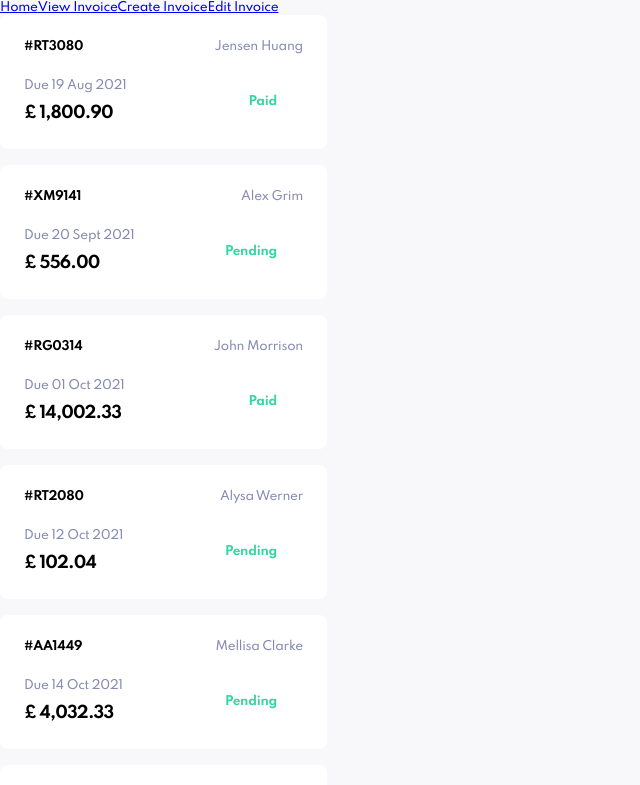
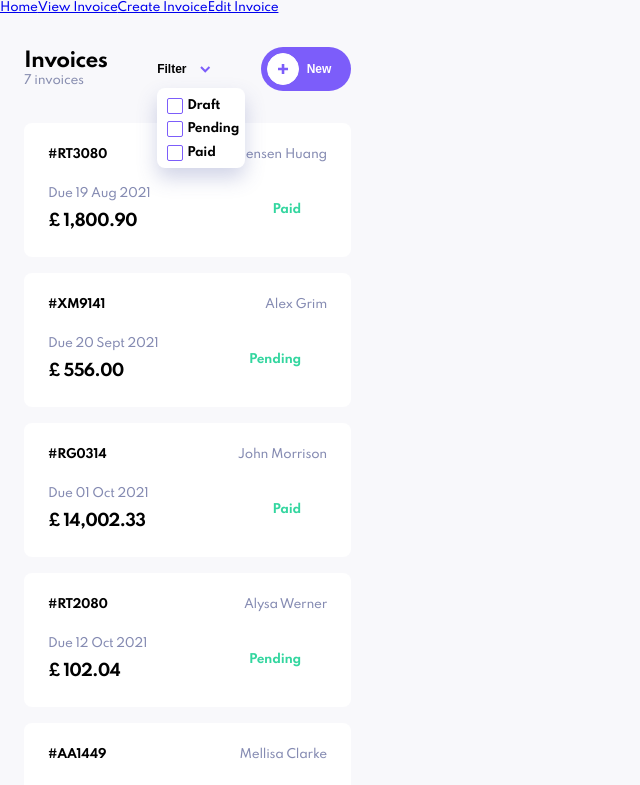
Before and after one commit to MareikeW/invoice-app, a React (Create React App) app: page / in a window 1280 px wide. Shown: the top 785 px of the page, without its empty margins (0-640 px from the left). Built offline with nearby package versions, Linux system fonts and the light colour scheme.

Commit message:
MenuComponent für Startseite inaktiv fertig

```diff
--- a/src/App.css
+++ b/src/App.css
@@ -56,6 +56,7 @@ h4 { /* Filter-Select, Id, Statusangabe,
 button {
   border-radius: 24px;
   font-weight: 700;
+  cursor: pointer;
 }
 
 .invoice__data {
@@ -91,3 +92,7 @@ button {
   line-height: 32px;
   letter-spacing: -0.38px;
 }
+
+ul {
+  list-style: none;
+}
--- a/src/components/invoice-card/InvoiceCard.js
+++ b/src/components/invoice-card/InvoiceCard.js
@@ -16,7 +16,7 @@ function InvoiceCard(props) {
         return new Intl.DateTimeFormat('en-Gb', options).format(dateObj);
     }
 
-    function coloriseStatus(status) {
+    /*function coloriseStatus(status) {
         switch (status) {
             case "draft":
                 return status.style.color = "#373B53";
@@ -27,7 +27,7 @@ function InvoiceCard(props) {
             default:
                 return status.style.color = "#fff";
         }
-    }
+    }*/
 
     return (
         <Container>
--- a/src/components/invoice-card/invoiceCard-styles.js
+++ b/src/components/invoice-card/invoiceCard-styles.js
@@ -7,6 +7,8 @@ export const Container = styled.div`
     max-width: 327px;
     position: relative;
     margin-bottom: 16px;
+    margin-left: 24px;
+    margin-right: 24px;
 `
 
 export const Id = styled.h4`
--- /dev/null
+++ b/src/components/menu/Menu.js
@@ -0,0 +1,40 @@
+import React from "react";
+import {MenuContainer, NumInvoices, FilterButton,
+    FilterOptions, FilterOption, FilterCheckbox, StyledCheckbox,
+    AddInvoiceButton, PlusSign} from "./menu-styles.js";
+import {ReactComponent as Arrow} from "../../icons/icon-arrow-down.svg";
+import {ReactComponent as Plus} from "../../icons/icon-plus.svg";
+function Menu(props) {
+    return (
+        <MenuContainer>
+            <div>
+                <h2>Invoices</h2>
+                <NumInvoices>{props.amountsOfInvoices} invoices</NumInvoices>
+            </div>
+
+            <div>
+                <FilterButton>Filter
+                <Arrow />
+                </FilterButton>
+                <FilterOptions>
+                    <FilterOption>Draft
+                        <FilterCheckbox type="checkbox" />
+                        <StyledCheckbox></StyledCheckbox>
+                    </FilterOption>
+                    <FilterOption>Pending
+                        <FilterCheckbox type="checkbox" />
+                        <StyledCheckbox></StyledCheckbox>
+                    </FilterOption>
+                    <FilterOption>Paid
+                        <FilterCheckbox type="checkbox" />
+                        <StyledCheckbox></StyledCheckbox>
+                    </FilterOption>
+                </FilterOptions>
+            </div>
+
+            <AddInvoiceButton><PlusSign><Plus style={{position: "absolute", top: "10px", left: "10px"}}/></PlusSign> New</AddInvoiceButton>
+        </MenuContainer>
+    )
+}
+
+export default Menu;
--- /dev/null
+++ b/src/components/menu/menu-styles.js
@@ -0,0 +1,95 @@
+import styled from "styled-components";
+
+export const MenuContainer = styled.div`
+    height: 44px;
+    max-width: 327px;
+    display: flex;
+    justify-content: space-between;
+    align-items: center;
+    margin: 32px 0;
+    margin-left: 24px;
+    margin-right: 24px;
+`
+
+export const NumInvoices = styled.p`
+    color: #888EB0;
+`
+
+export const FilterButton = styled.button`
+    border: none;
+    background-color: unset;
+    width: 54px;
+    height: 15px;
+    font-size: 12px;
+    display: flex;
+    justify-content: space-between;
+    align-items: center;
+    margin: 0 auto;
+    position: relative;
+`
+
+export const FilterOptions = styled.div`
+    display: flex;
+    flex-direction: column;
+    height: 80px;
+    width: 88px;
+    background-color: #ffffff;
+    border-radius: 8px;
+    box-shadow: 0px 10px 20px rgba(72, 84, 159, 0.25);
+    position: absolute;
+    top: 88px;
+    padding-left: 10px;
+    padding-top: 10px;
+    z-index: 1;
+`
+
+export const FilterOption = styled.label`
+    height: 16px;
+    font-weight: 700;
+    position: relative;
+    padding-left: 20px;
+    margin-bottom: 8px;
+`
+
+export const FilterCheckbox = styled.input`
+    opacity: 0;
+    position: absolute;
+    height: 0;
+    width: 0;
+`
+
+export const StyledCheckbox = styled.span`
+    position: absolute;
+    height: 16px;
+    width: 16px;
+    background-color: DFE3FA;
+    border: 1px solid #7C5DFA;
+    border-radius: 2px;
+    top: 0;
+    left: 0;
+    cursor: pointer;
+`
+
+export const AddInvoiceButton = styled.button`
+    width: 90px;
+    height: 44px;
+    border: none;
+    background-color: #7C5DFA;
+    color: #ffffff;
+    font-size: 12px;
+    font-weight: 700;
+    position: relative;
+    text-align: center;
+    padding-left: 26px;
+`
+
+export const PlusSign = styled.span`
+    border: 1px solid white;
+    border-radius: 50%;
+    width: 32px;
+    height: 32px;
+    background-color: white;
+    position: absolute;
+    top: 6px;
+    left: 6px;
+`
--- a/src/pages/home.js
+++ b/src/pages/home.js
@@ -1,5 +1,5 @@
 import React from "react";
-//import Menu from "../components/Menu";
+import Menu from "../components/menu/Menu";
 import InvoiceCard from "../components/invoice-card/InvoiceCard";
 import invoicesData from "../data/data.json";
 
@@ -16,9 +16,10 @@ function Home() {
             />
         )
     })
+
     return (
         <section>
-
+            <Menu amountsOfInvoices={invoiceCardComponents.length}/>
             {invoiceCardComponents}
         </section>
     )
```
Also changed, not shown: src/components/Menu.js (deleted, +0 -24 lines).
